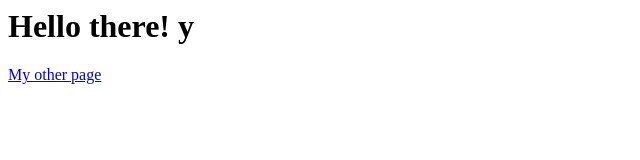
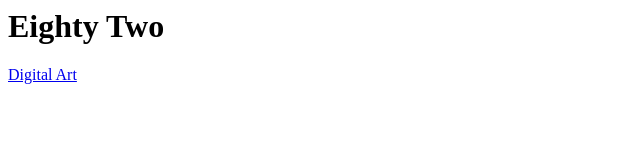
Before and after one commit to vonslone/web-platform-pcz18v, a plain HTML site: page index.html in a window 1280 px wide. Shown: the whole page, without its empty margins (0-640 px from the left). Drawn offline with Linux system fonts and the light colour scheme.

Commit message:
1 file modified

```diff
--- a/index.html
+++ b/index.html
@@ -5,7 +5,7 @@
     <!-- <link rel="stylesheet" type="text/css" href="styles.css"> -->
   </head>
   <body>
-    <h1>Hello there! y</h1>
-    <a href="/me.html">My other page</a>
+    <h1>Eighty Two</h1>
+    <a href="/me.html">Digital Art</a>
   </body>
 </html>
```
